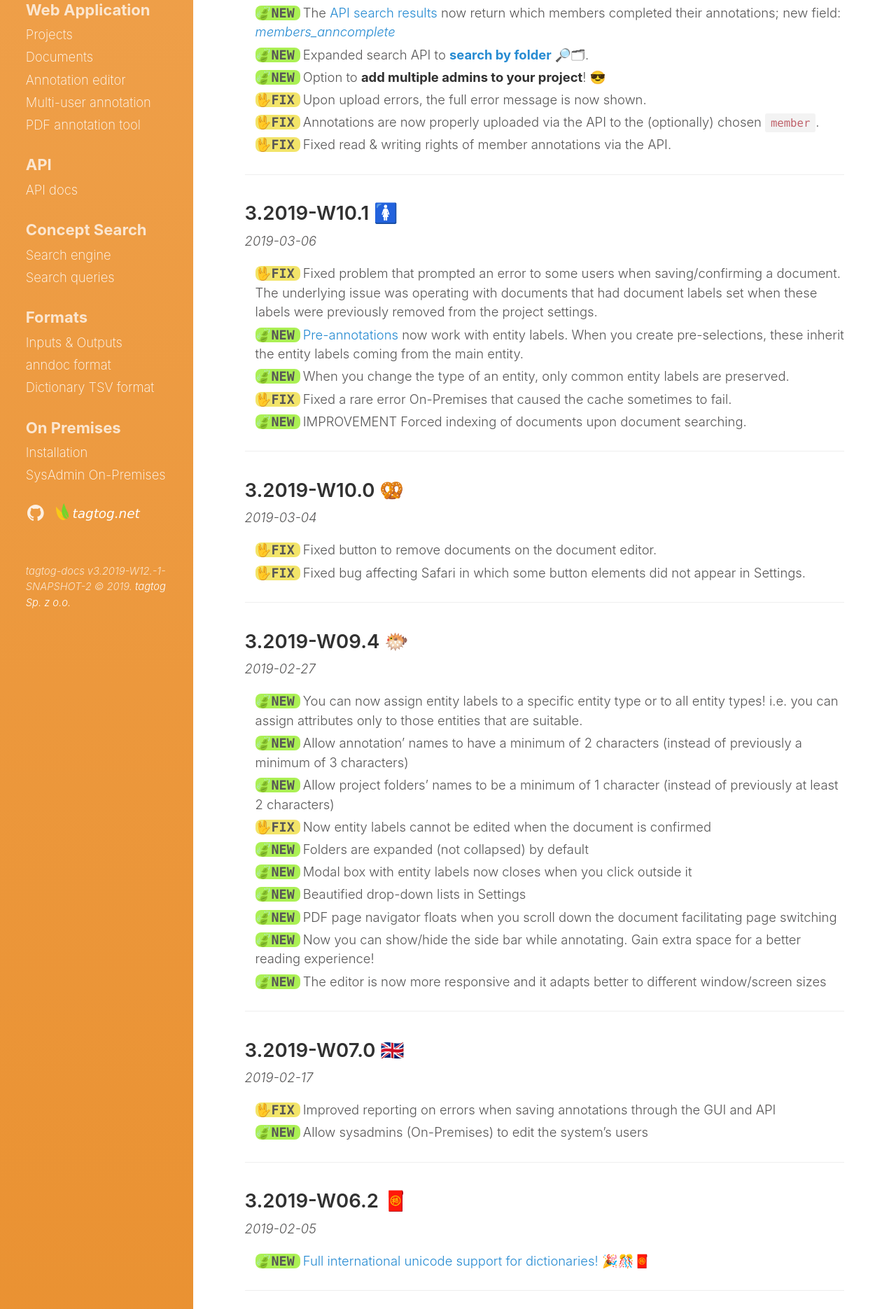
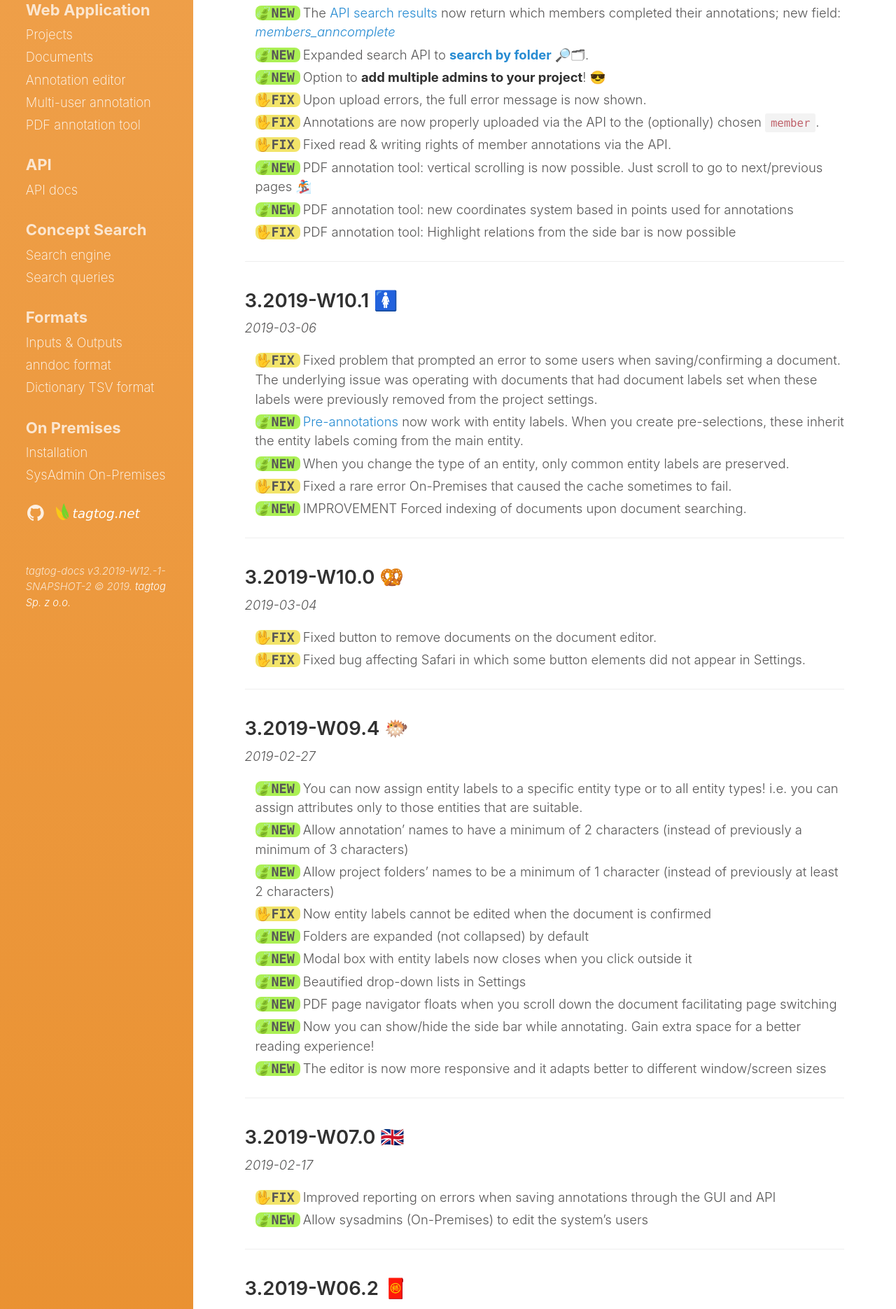
Before and after one commit to tagtogorg/tagtog-doc, a Jekyll site: the page built from updates.md, in a window 1280 px wide. Shown: the part 487-2357 px from the top of the page at 70% size. Built offline with Jekyll 4.4.1, drawn with Linux system fonts in a browser that asks for light colours; nearby versions of some CDN libraries; emoji names are drawn with the system emoji font.

Commit message:
Update updates

```diff
--- a/updates.md
+++ b/updates.md
@@ -25,6 +25,9 @@ _???_
   <li class="fix"><span markdown="1">Upon upload errors, the full error message is now shown.</span></li>
   <li class="fix"><span markdown="1">Annotations are now properly uploaded via the API to the (optionally) chosen `member`.</span></li>
   <li class="fix"><span markdown="1">Fixed read & writing rights of member annotations via the API.</span></li>
+  <li class="new"><span markdown="1">PDF annotation tool: vertical scrolling is now possible. Just scroll to go to next/previous pages :snowboarder:</span></li>
+  <li class="new"><span markdown="1">PDF annotation tool: new coordinates system based in points used for annotations</span></li>
+  <li class="fix"><span markdown="1">PDF annotation tool: Highlight relations from the side bar is now possible</span></li>
 </ul>
 
 ---
```
